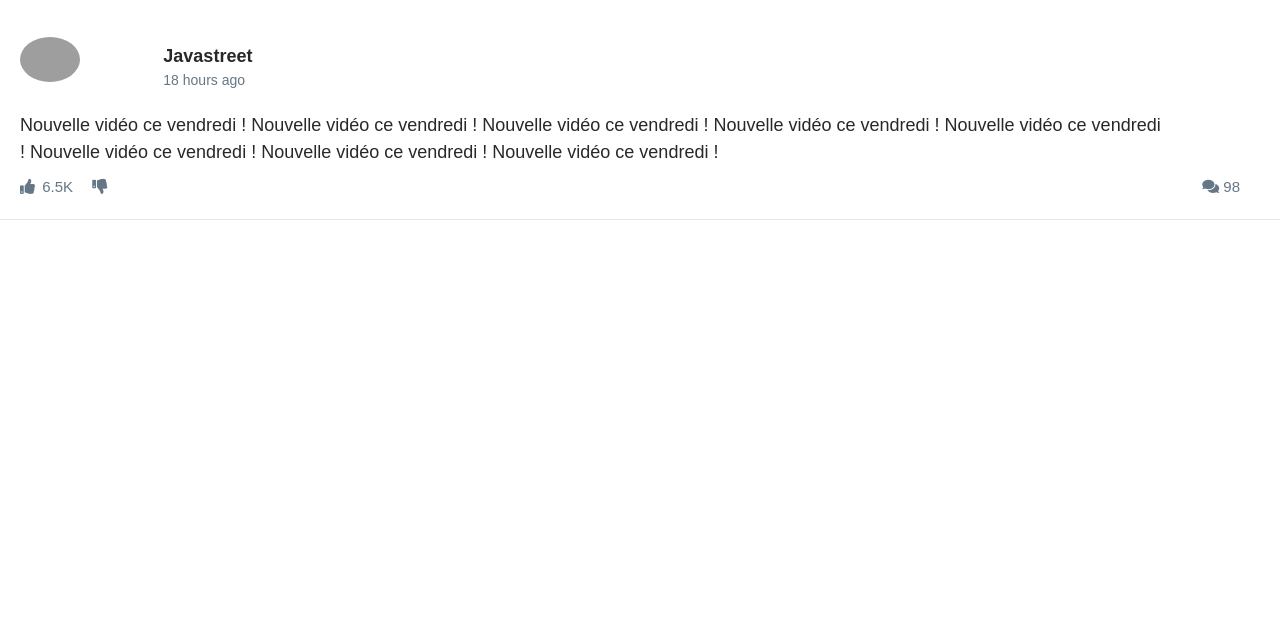
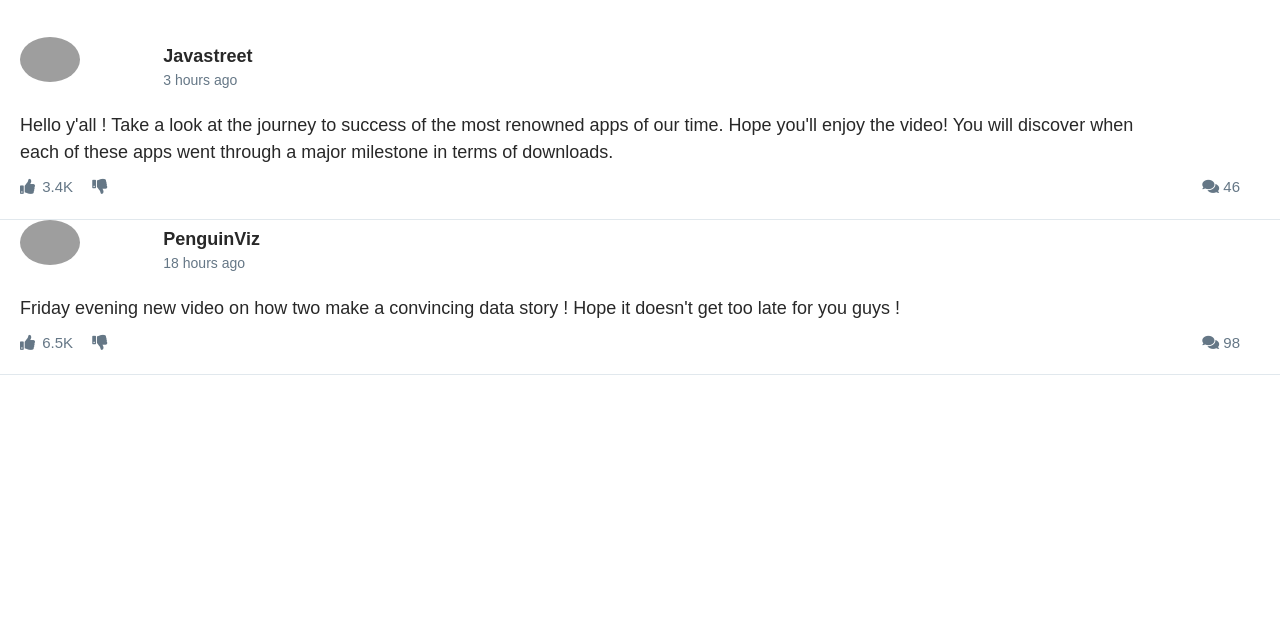
Before and after one commit to AppOfFame/AppOfFame.github.io, a plain HTML site: page html/app_ytb.html in a window 1280 px wide. Shown: the part 113-736 px from the top of the page. Drawn offline with nearby package versions, Linux system fonts and the light colour scheme; grey boxes are pictures that could not be loaded; a web font is replaced by a local one.

Commit message:
yt data story

```diff
--- a/html/app_ytb.html
+++ b/html/app_ytb.html
@@ -69,6 +69,8 @@
 
 			<div class="scrolled">
 				<div id="tabdisp1" style="display: block;">
+
+
 					<div class="row align-items-center post">
 						<div class="col-2">
 							<div class="avatar">
@@ -81,14 +83,46 @@
 								<span class="extraBold">Javastreet</span>
 	            </div>
 	            <div class="row hour light">
+								<span>3 hours ago</span>
+							</div>
+						</div>
+
+	          <div class="row col-11 content">
+	            Hello y'all ! Take a look at the journey to success of the most renowned apps of our time.
+							Hope you'll enjoy the video! You will discover when each of these apps went through a major milestone in terms of downloads.
+	          </div>
+	          <div class="row col-12 reacts">
+	            <div class="col-4 react">
+	              <i class="fas fa-thumbs-up up" id="rlike1"></i>
+	              <span style="margin-left: 3px;" id="nlike1">3.4K</span>
+	              <i class="fas fa-thumbs-down down" id="rdislike1"></i>
+	            </div>
+	            <div class="col-8 text-right comments">
+								<i class="fas fa-comments"></i>
+	              <span>46</span>
+	            </div>
+	          </div>
+					</div><!--End Post -->
+
+
+					<div class="row align-items-center post">
+						<div class="col-2">
+							<div class="avatar">
+							<img src="https://a.wattpad.com/useravatar/IcecakeKing.256.204918.jpg" alt="Avatar">
+							</div>
+						</div>
+
+						<div class="col-7 post-info">
+							<div class="row name">
+								<span class="extraBold">PenguinViz</span>
+	            </div>
+	            <div class="row hour light">
 								<span>18 hours ago</span>
 							</div>
 						</div>
 
 	          <div class="row col-11 content">
-	            Nouvelle vidéo ce vendredi ! Nouvelle vidéo ce vendredi ! Nouvelle vidéo ce vendredi !
-							Nouvelle vidéo ce vendredi ! Nouvelle vidéo ce vendredi ! Nouvelle vidéo ce vendredi !
-							Nouvelle vidéo ce vendredi ! Nouvelle vidéo ce vendredi !
+	            Friday evening new video on how two make a convincing data story ! Hope it doesn't get too late for you guys !
 	          </div>
 	          <div class="row col-12 reacts">
 	            <div class="col-4 react">
@@ -102,6 +136,12 @@
 	            </div>
 	          </div>
 					</div><!--End Post -->
+
+
+
+
+
+
 				</div><!--End Tab1 -->
 
 				<div id="tabdisp2" style="display: none;">
@@ -140,14 +180,14 @@
 
 							<div class="col-10 post-info">
 								<div class="row title">
-									<span>The BEST data viz video EVER (you'll never believe number 1!!)</span>
+									<span>The Journey to Success (!spoiler alert!)</span>
 		            </div>
 		            <div class="row hour light">
 									<span>Javastreet
 										<span class="dot"> • </span>
 										2.4M views
 										<span class="dot"> • </span>
-										10 hours ago
+										3 hours ago
 									</span>
 								</div>
 							</div>
```
